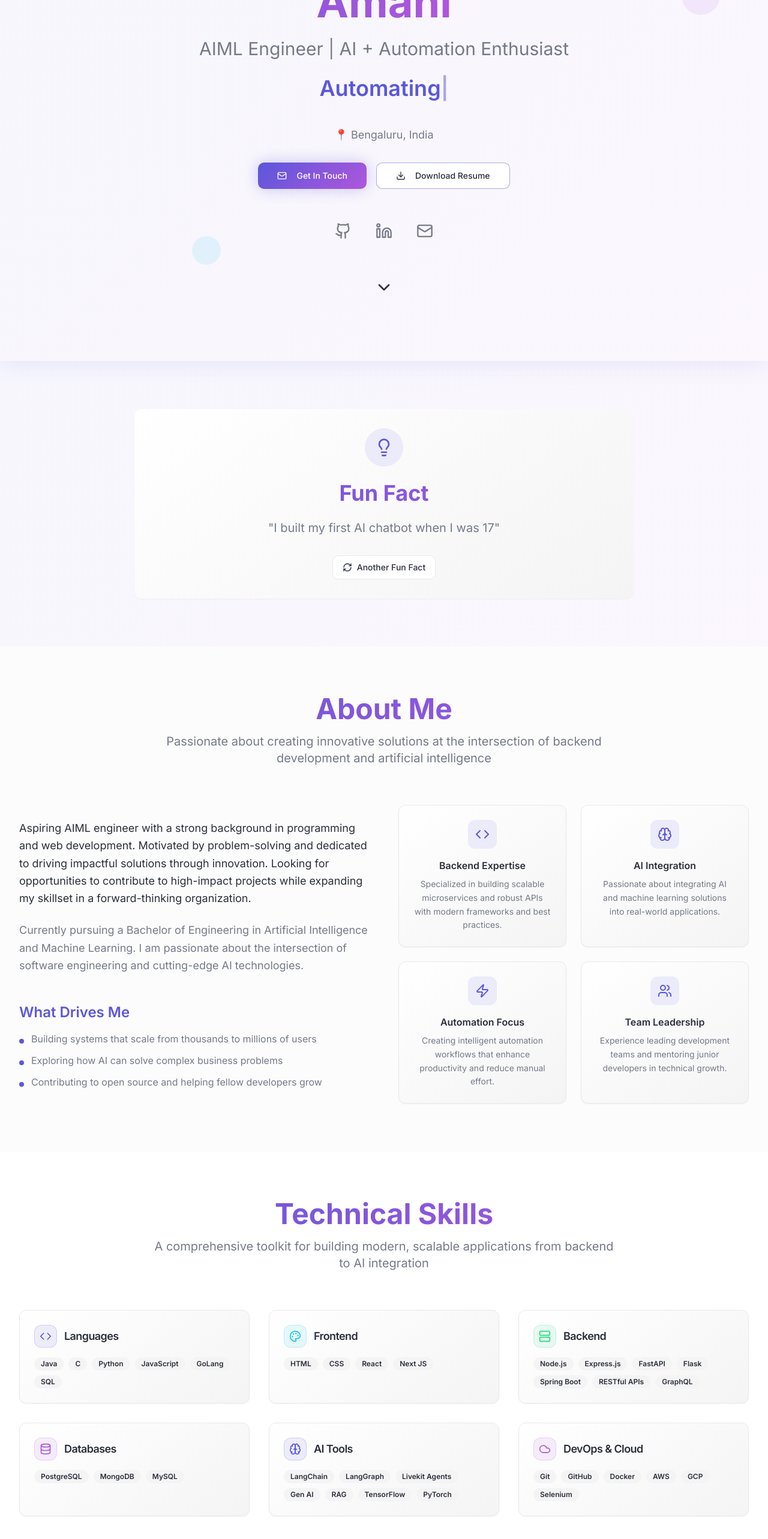
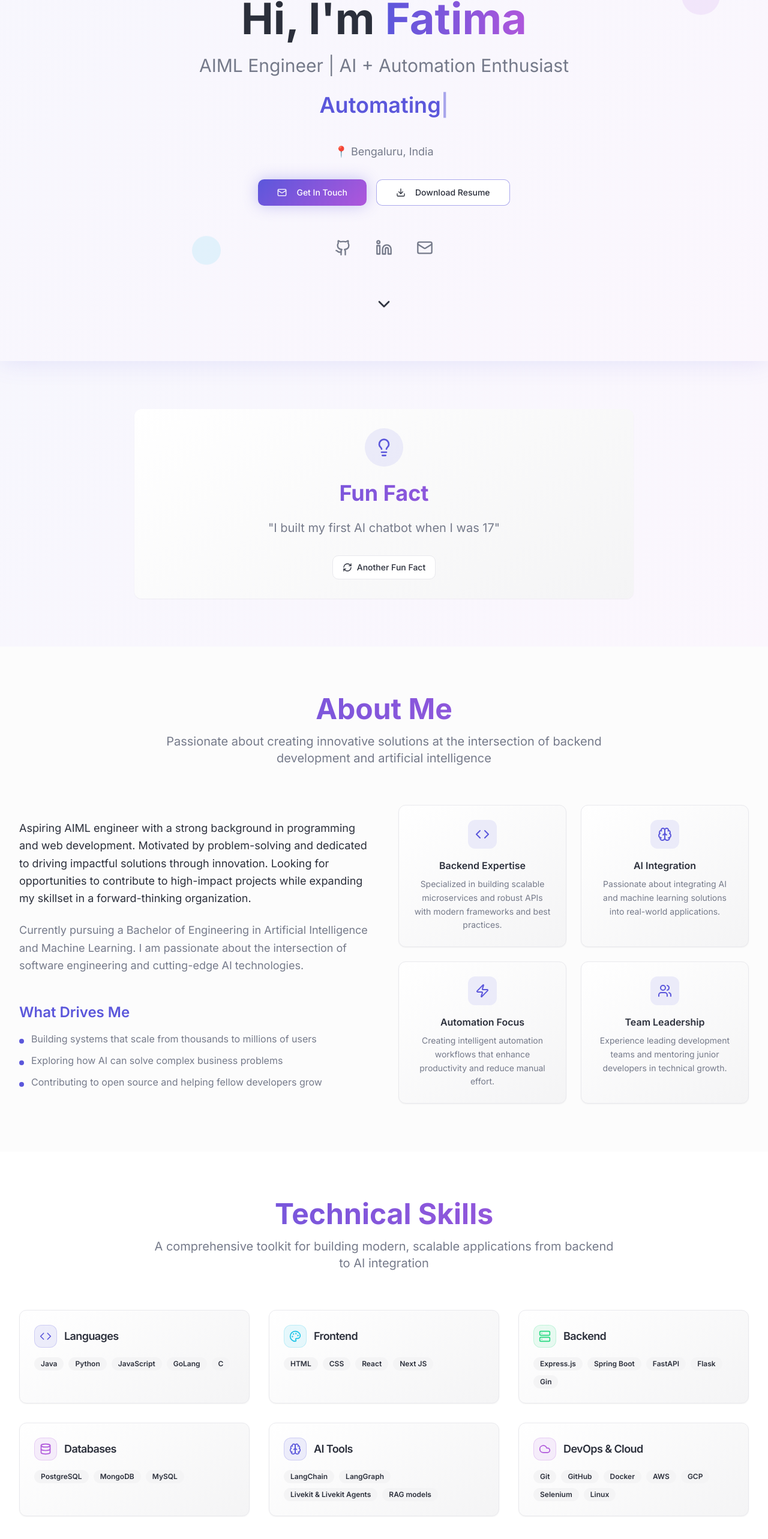
Before and after one commit to fatima-amani/fatima-ai-folio, a React (Vite) app: page / in a window 1280 px wide. Shown: the part 198-2764 px from the top of the page at 60% size. Built offline with nearby package versions, Linux system fonts and the light colour scheme.

Commit message:
minor fix

```diff
--- a/src/components/Hero.tsx
+++ b/src/components/Hero.tsx
@@ -6,6 +6,7 @@ interface HeroProps {
   data: {
     personal: {
       name: string;
+      firstname: string;
       title: string;
       subtitle: string;
       location: string;
@@ -61,7 +62,7 @@ const Hero = ({ data }: HeroProps) => {
   };
 
   return (
-    <section id="hero" className="min-h-screen flex items-center justify-center relative hero-glow">
+    <section id="hero" className="min-h-screen flex items-center justify-center relative hero-glow pt-20 sm:pt-24 md:pt-28 lg:pt-32">
       <div className="max-w-4xl mx-auto px-4 sm:px-6 lg:px-8 text-center">
         {/* Floating animation elements */}
         <div className="absolute inset-0 overflow-hidden pointer-events-none">
@@ -74,7 +75,7 @@ const Hero = ({ data }: HeroProps) => {
           {/* Main heading */}
           <h1 className="text-5xl sm:text-6xl lg:text-7xl font-bold mb-6 animate-fade-in-up">
             Hi, I'm{' '}
-            <span className="gradient-text">{data.personal.name}</span>
+            <span className="gradient-text">{data.personal.firstname}</span>
           </h1>
 
           {/* Subtitle */}
--- a/src/components/Skills.tsx
+++ b/src/components/Skills.tsx
@@ -7,8 +7,8 @@ interface SkillsProps {
   data: {
     skills: {
       languages: string[];
-      frontend: string[];
-      backend: string[];
+      frontend_technologies: string[];
+      backend_technologies: string[];
       databases: string[];
       ai_tools: string[];
       devops_cloud: string[];
@@ -31,7 +31,7 @@ const Skills = ({ data }: SkillsProps) => {
     {
       title: "Frontend",
       icon: Palette,
-      skills: data.skills.frontend,
+      skills: data.skills.frontend_technologies,
       color: "text-tech-cyan",
       bgColor: "bg-tech-cyan/10",
       borderColor: "border-tech-cyan/20"
@@ -39,7 +39,7 @@ const Skills = ({ data }: SkillsProps) => {
     {
       title: "Backend",
       icon: Server,
-      skills: data.skills.backend,
+      skills: data.skills.backend_technologies,
       color: "text-tech-green",
       bgColor: "bg-tech-green/10",
       borderColor: "border-tech-green/20"
--- a/src/data/portfolio.json
+++ b/src/data/portfolio.json
@@ -1,6 +1,7 @@
 {
   "personal": {
     "name": "Fatima Sayeed Amani",
+    "firstname": "Fatima",
     "title": "AIML Engineer",
     "subtitle": "AI + Automation Enthusiast",
     "location": "Bengaluru, India",
@@ -16,7 +17,7 @@
       "linkedin": "https://linkedin.com/in/fatima-amani",
       "email": "fatima.amani65@gmail.com"
     },
-    "resume": "tinyurl.com/fatima-amani"
+    "resume": "https://tinyurl.com/fatima-amani"
   },
   "funFacts": [
     "My first program was a calculator that could only add numbers",
@@ -33,12 +34,12 @@
     "education": "Currently pursuing a Bachelor of Engineering in Artificial Intelligence and Machine Learning. I am passionate about the intersection of software engineering and cutting-edge AI technologies."
   },
   "skills": {
-    "languages": ["Java", "C", "Python", "JavaScript", "GoLang", "SQL"],
-    "frontend": ["HTML", "CSS", "React", "Next JS"],
-    "backend": ["Node.js", "Express.js", "FastAPI", "Flask", "Spring Boot", "RESTful APIs", "GraphQL"],
+    "languages": ["Java", "Python", "JavaScript", "GoLang", "C"],
+    "frontend_technologies": ["HTML", "CSS", "React", "Next JS"],
+    "backend_technologies": ["Express.js", "Spring Boot", "FastAPI", "Flask", "Gin"],
     "databases": ["PostgreSQL", "MongoDB", "MySQL"],
-    "ai_tools": ["LangChain", "LangGraph", "Livekit Agents", "Gen AI", "RAG", "TensorFlow", "PyTorch"],
-    "devops_cloud": ["Git", "GitHub", "Docker", "AWS", "GCP", "Selenium"]
+    "ai_tools": ["LangChain", "LangGraph", "Livekit & Livekit Agents", "RAG models"],
+    "devops_cloud": ["Git", "GitHub", "Docker", "AWS", "GCP", "Selenium", "Linux"]
   },
   "experience": [
     {
```
